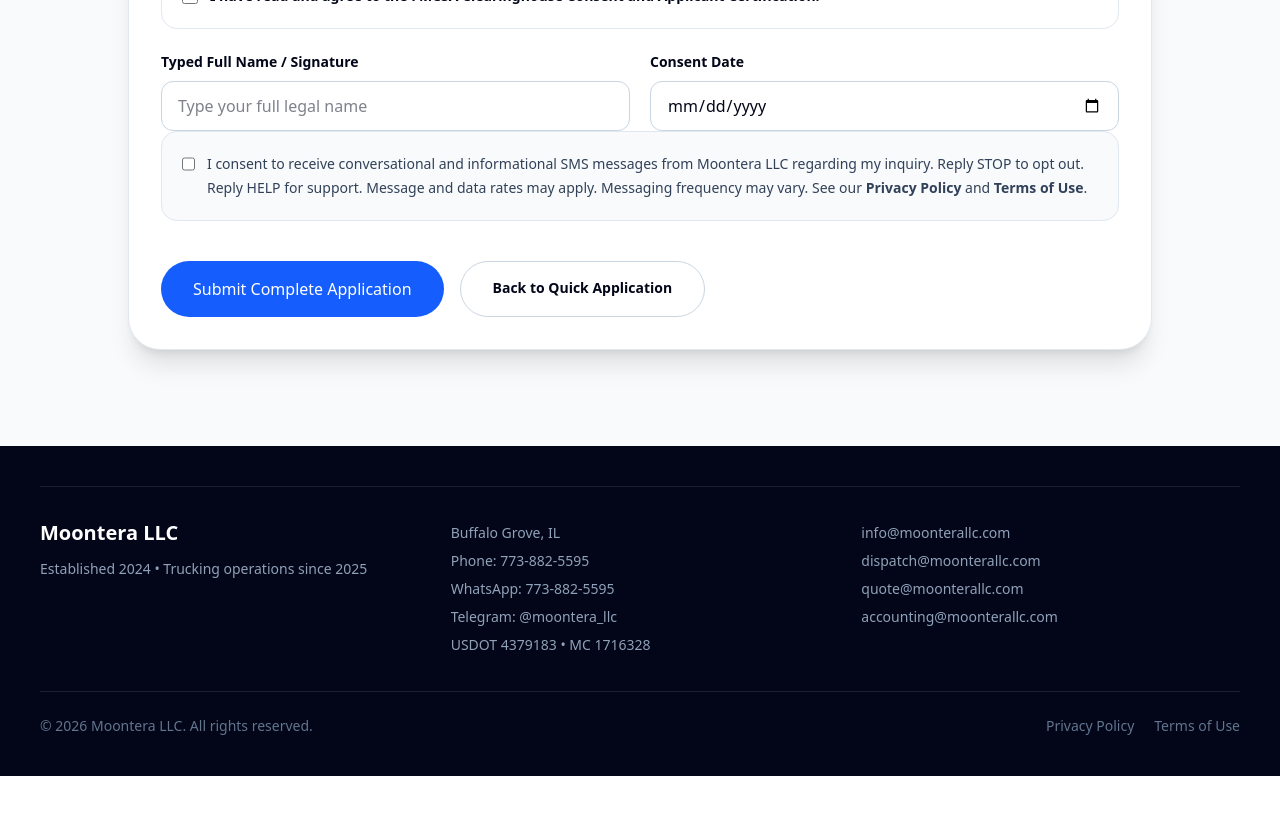
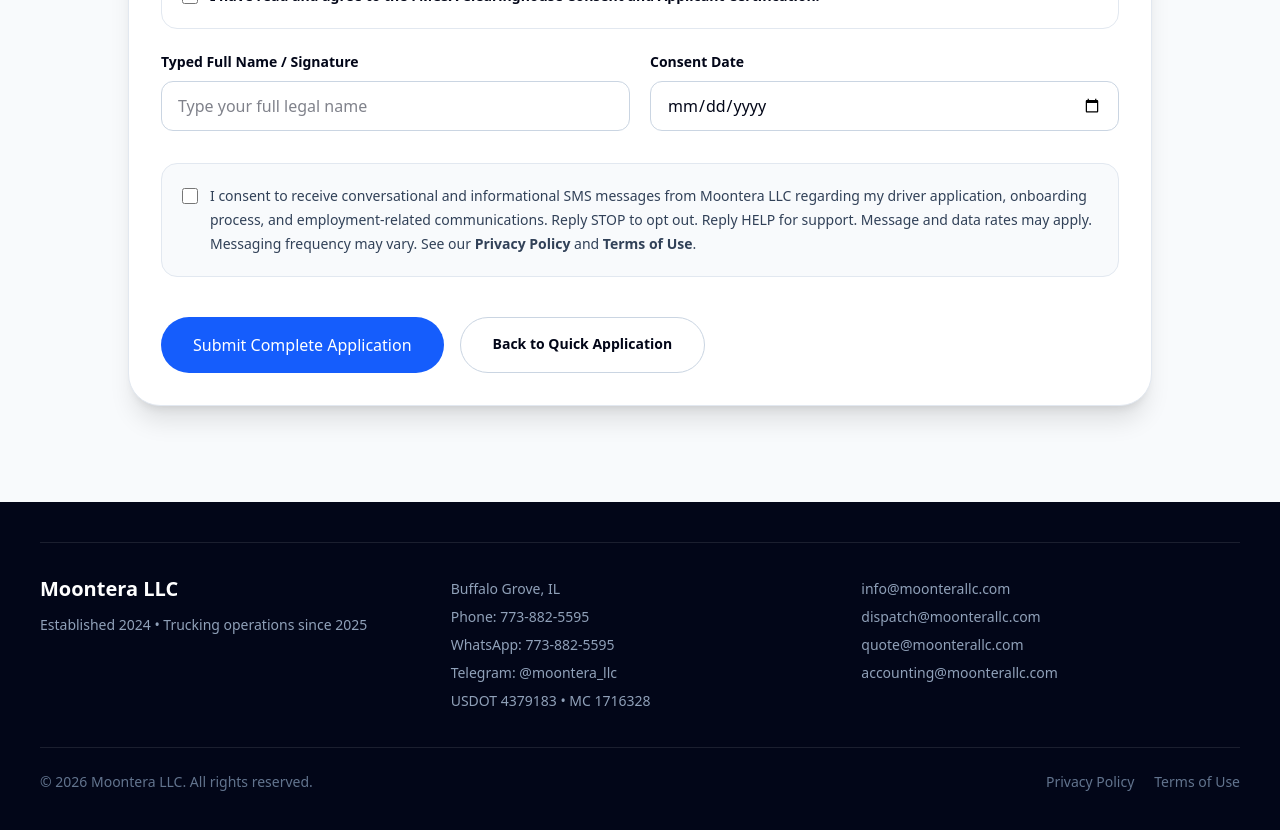
Before and after one commit to hamdamme/moontera-web, a Next.js app: page /application/details in a window 1280 px wide. Shown: the part 2800-3630 px from the top of the page. Before the commit the page ends 3576 px from the top, so only its background shows below. Built offline with nearby package versions, Linux system fonts and the light colour scheme.

Commit message:
small fix

```diff
--- a/app/application/details/page.tsx
+++ b/app/application/details/page.tsx
@@ -74,7 +74,9 @@
 
     if (response.ok) {
      router.push("/application/success");
-    } else {
+    }
+
+    else {
       setStatus("Something went wrong. Please try again.");
     }
   }
@@ -311,17 +313,7 @@
             </h2>
 
             <div className="mt-8 grid gap-5 md:grid-cols-3">
-              {/* <div>
-                <label className="text-sm font-bold">
-                  Medical Card Registration Date
-                </label>
-                <input
-                  name="medcard_registration"
-                  required
-                  type="date"
-                  className="mt-2 w-full rounded-xl border border-slate-300 px-4 py-3 outline-none focus:border-blue-600 focus:ring-2 focus:ring-blue-100"
-                />
-              </div> */}
+
 
               <div>
                 <label className="text-sm font-bold">
@@ -434,28 +426,31 @@
               </div>
             </div>
           </div>
-          <label className="flex gap-3 rounded-2xl border border-slate-200 bg-slate-50 p-5 text-sm leading-6 text-slate-700">
+        <div className="mt-8 rounded-2xl border border-slate-200 bg-slate-50 p-5">
+  <label className="flex items-start gap-3 text-sm leading-6 text-slate-700">
     <input
       name="sms_consent"
       type="checkbox"
-    className="mt-1 h-4 w-4"
+      className="mt-1 h-4 w-4 shrink-0"
     />
 
     <span>
       I consent to receive conversational and informational SMS messages from
-    Moontera LLC regarding my inquiry. Reply STOP to opt out. Reply HELP for
+      Moontera LLC regarding my driver application, onboarding process, and
+      employment-related communications. Reply STOP to opt out. Reply HELP for
       support. Message and data rates may apply. Messaging frequency may vary.
       See our{" "}
-    <a href="/privacy-policy" className="font-bold text-blue-600">
+      <a href="/privacy-policy" className="font-bold text-blue-600 hover:underline">
         Privacy Policy
       </a>{" "}
       and{" "}
-    <a href="/terms-of-use" className="font-bold text-blue-600">
+      <a href="/terms-of-use" className="font-bold text-blue-600 hover:underline">
         Terms of Use
       </a>
       .
     </span>
   </label>
+</div>
 
           {/* SUBMIT */}
           <div className="mt-10 flex flex-col gap-4 sm:flex-row">
```
Lines whose indentation alone changed are shown as unchanged.
